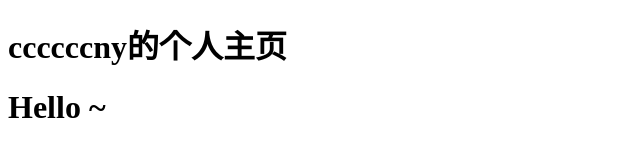
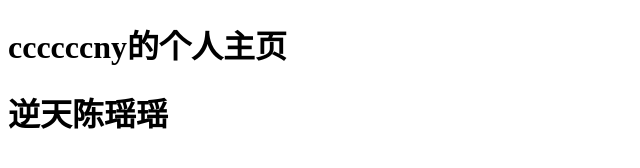
Before and after one commit to ccccccny/ccccccny.github.io, a plain HTML site: page index.html in a window 1280 px wide. Shown: the whole page, without its empty margins (0-640 px from the left). Drawn offline with Linux system fonts and the light colour scheme.

Commit message:
Update index.html

```diff
--- a/index.html
+++ b/index.html
@@ -6,6 +6,6 @@
 </head>
 <body>
     <h1>ccccccny的个人主页</h1>
-    <h1>Hello ~</h1>
+    <h1>逆天陈瑶瑶</h1>
 </body>
 </html>
```
